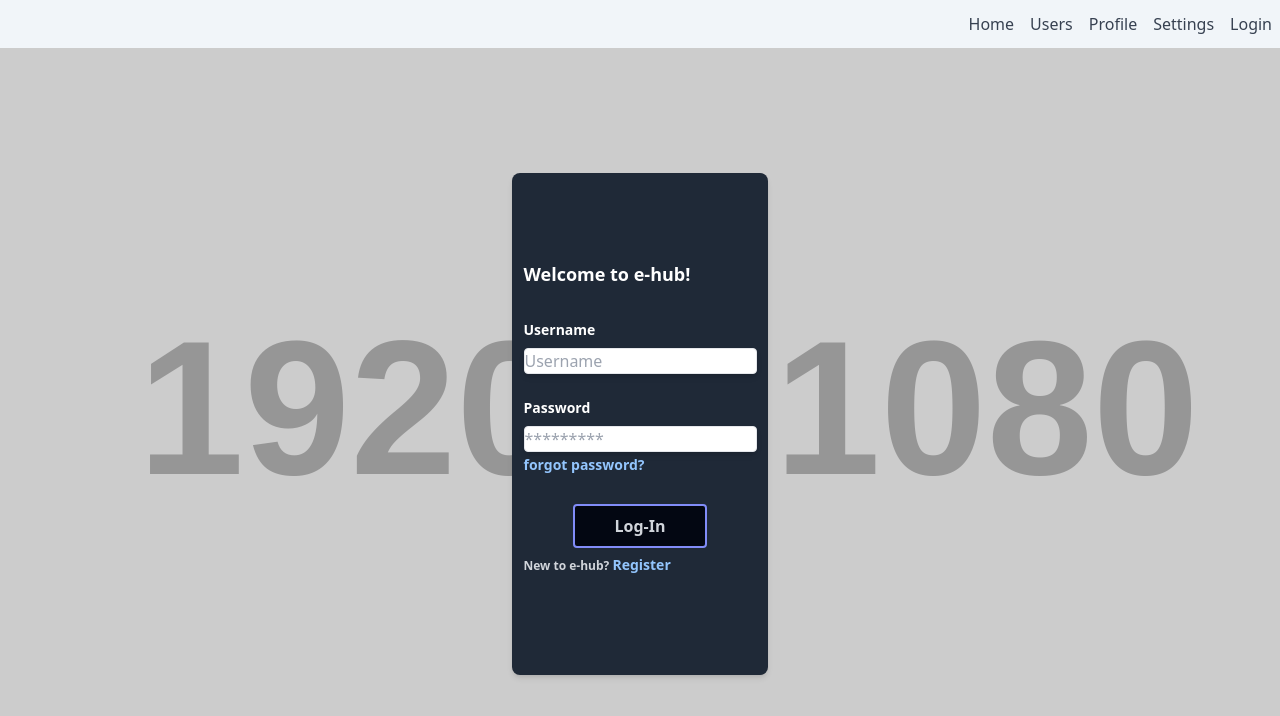
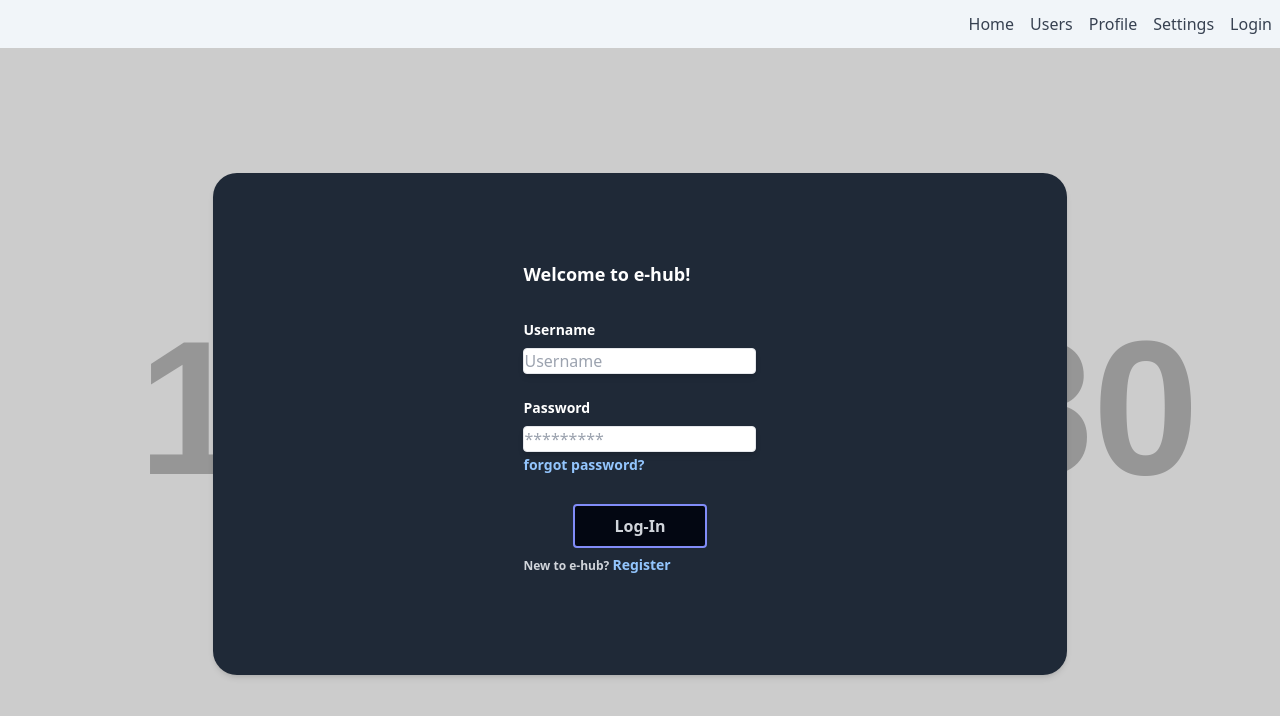
Before and after one commit to Steve-Morales/e-hub, a React (Create React App) app: page /login in a window 1280 px wide. Shown: the top 716 px of the page. Built offline with nearby package versions, Linux system fonts and the light colour scheme.

Commit message:
rounded background color edges for Login Page

```diff
--- a/src/views/Login.jsx
+++ b/src/views/Login.jsx
@@ -8,7 +8,7 @@ export default function Login(){
 
             <div className="flex flex-col items-center justify-center w-screen h-[calc(100vh-3rem)] bg-[url('https://placehold.co/1920x1080')] bg-cover">
 
-                <div className="bg-gray-800 border border-transparent rounded-lg shadow-md w-2/3 sm:w-1/2 md:w-1/3 lg:w-1/4 xl:w-1/5 h-3/5 sm:h-2/3 flex flex-col items-center justify-center">
+                <div className="bg-gray-800 border border-transparent rounded-3xl shadow-md w-2/3 sm:w-4/6 h-3/5 sm:h-2/3 flex flex-col items-center justify-center">
 
                     <form className="rounded flex flex-col items-start justify-center">
                         <div className="mb-8">
```
